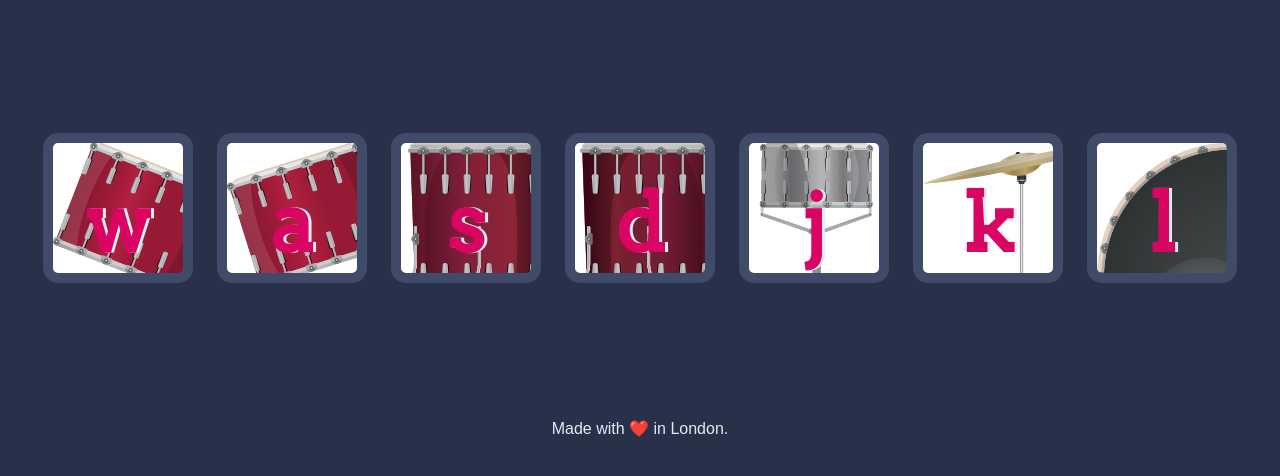
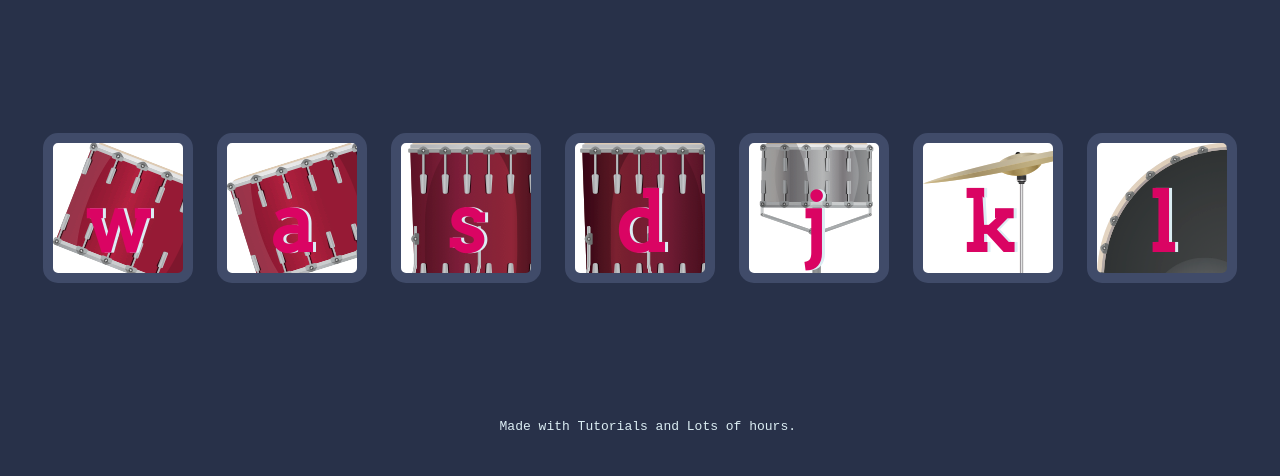
Before and after one commit to befogfang/dummy-pro-drumkit, a plain HTML site: page index.html in a window 1280 px wide. Shown: the part 156-632 px from the top of the page. Drawn offline with Linux system fonts and the light colour scheme.

Commit message:
Update index.html
updated footer

```diff
--- a/index.html
+++ b/index.html
@@ -24,7 +24,9 @@
 <script src="index.js" charset="utf-8"></script>
 
 <footer>
-  Made with ❤️ in London.
+  <pre>
+  Made with Tutorials and Lots of hours.
+    </pre>
 </footer>
 </body>
 </html>
```
